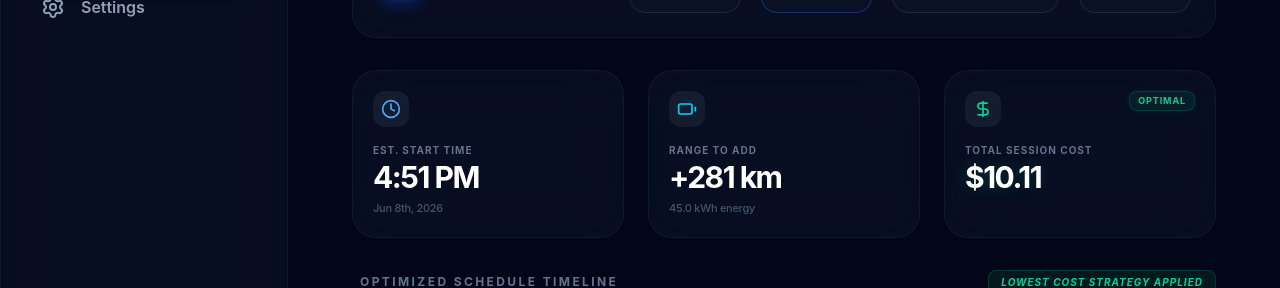
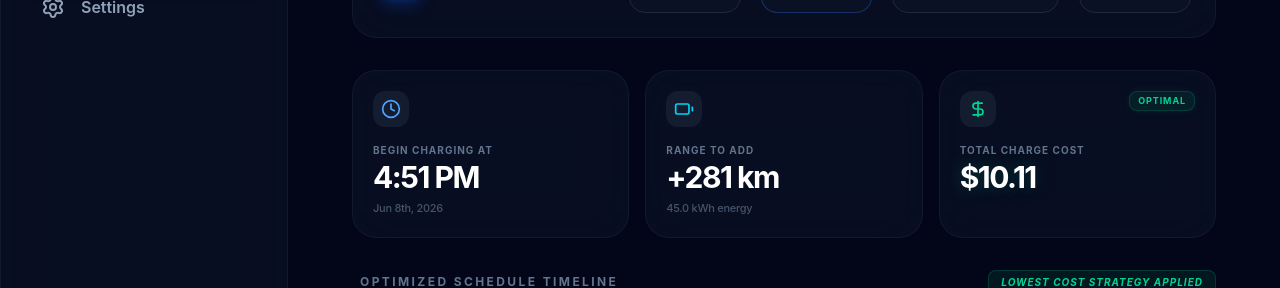
Before and after one commit to CraigInBrisbane/energycalculator, a React (Vite) app in the folder Frontend/: page /energycalculator/planner in a window 1280 px wide. Shown: the part 270-558 px from the top of the page. Built offline with nearby package versions, Linux system fonts and the light colour scheme.

Commit message:
Update planner summary labels: 'Begin charging at' and 'Total charge cost'

```diff
--- a/Frontend/src/features/planner/PlannerPage.tsx
+++ b/Frontend/src/features/planner/PlannerPage.tsx
@@ -108,11 +108,11 @@
       </section>
 
       {/* 3. Results Summary Row */}
-      <div className="grid grid-cols-1 md:grid-cols-3 gap-6">
+      <div className="grid grid-cols-1 md:grid-cols-3 gap-4">
         <SummaryStat
           icon={Clock}
           accentClass="text-blue-400"
-          label="Est. Start Time"
+          label="Begin charging at"
           value={startTime ? format(startTime, 'h:mm a') : 'N/A'}
           subValue={startTime ? format(startTime, 'MMM do, yyyy') : ''}
         />
@@ -126,11 +126,12 @@
         <SummaryStat
           icon={DollarSign}
           accentClass="text-emerald-400"
-          label="Total Session Cost"
+          label="Total charge cost"
           value={`$${totalCost.toFixed(2)}`}
           highlight
         />
       </div>
+
 
       {/* 4. Schedule Breakdown */}
       <section className="space-y-6">
```
